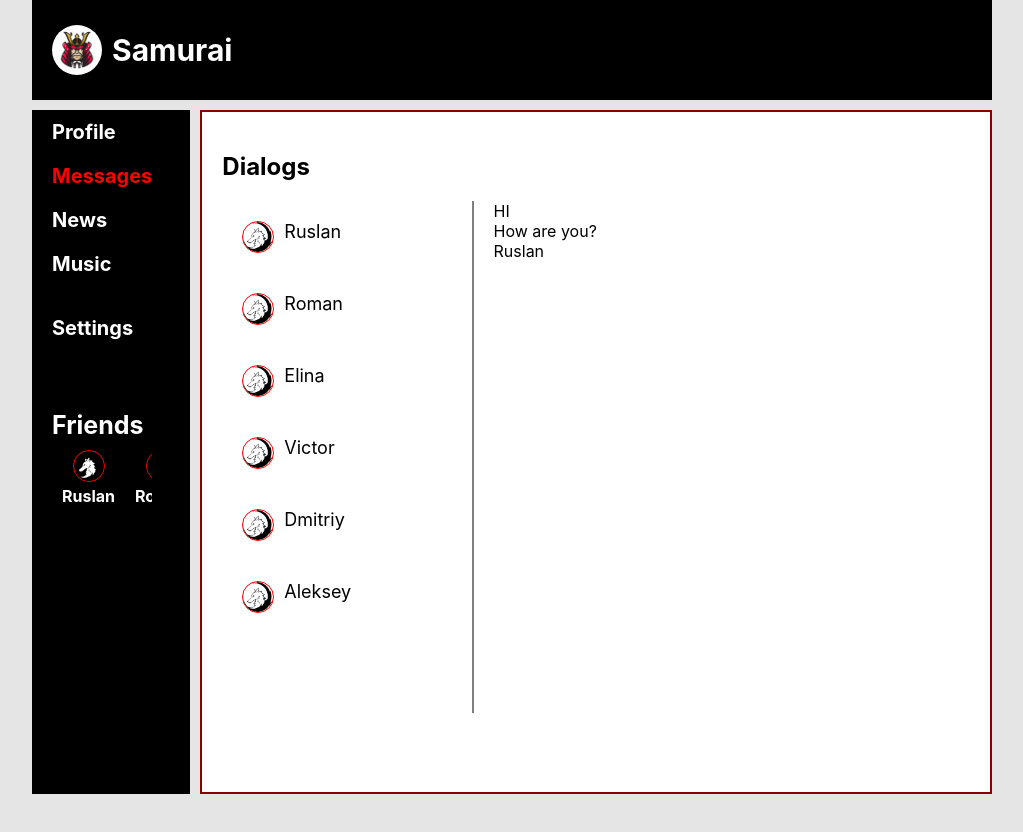
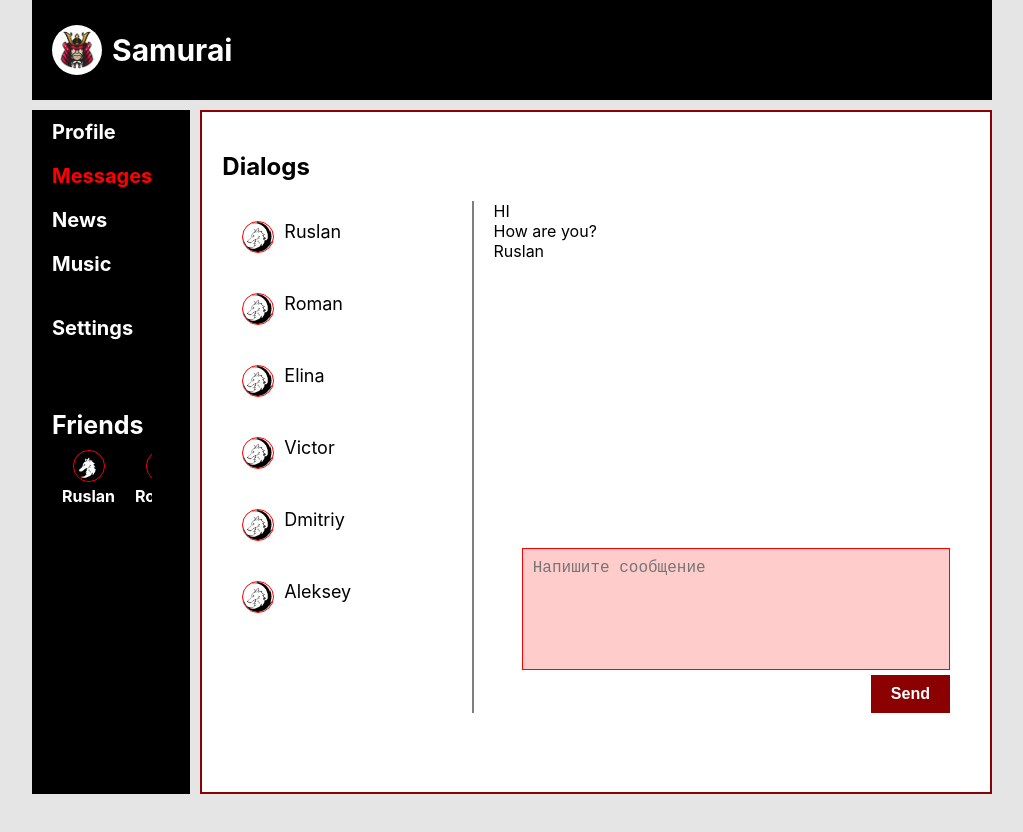
Before and after one commit to Rubikorp/Social-samurai, a React (Create React App) app: page /dialogs in a window 1280 px wide. Shown: the top 832 px of the page, without its empty margins (128-1151 px from the left). Built offline with nearby package versions, Linux system fonts and the light colour scheme.

Commit message:
Lesson 31 onClick, ref, VurtualDom: 1. Прокинул callback от кнопки addPost 2. Создал ref к элементу textarea в MyPosts.jsx 3. там же прописал ф-ю callback 4. создал компонента SendMessaje.jsx

```diff
--- a/src/components/Dialogs/Dialogs.jsx
+++ b/src/components/Dialogs/Dialogs.jsx
@@ -2,6 +2,7 @@ import React from "react";
 import s  from "./Dialogs.module.css"
 import DialogsItem from "./DialogsItem/DialogsItem";
 import Message from "./Messages/Message";
+import SendMessage from "./SendMessage/SendMessaje"
 
 
 const Dialogs = (props) => {
@@ -25,6 +26,7 @@ const Dialogs = (props) => {
                         <div className={s.message__containe}>
                             {messageElement}
                         </div>
+                        <SendMessage />
                     </div>
                 </div>
             </div>
--- a/src/components/Dialogs/Dialogs.module.css
+++ b/src/components/Dialogs/Dialogs.module.css
@@ -19,6 +19,9 @@
     border-left: rgba(0,0,0, 0.5) 2px solid;
     padding: 0 20px;
     overflow: auto;
+    display: flex;
+    flex-direction: column;
+    justify-content: space-between;
 }
 
 .message__containe {
--- a/src/components/Dialogs/Messages/Message.jsx
+++ b/src/components/Dialogs/Messages/Message.jsx
@@ -1,14 +1,15 @@
 import React from "react";
 import styles  from "../Dialogs.module.css"
 
-
-
 const Message = (props) => {
     return (
-        <div className={styles.message}>
-            {props.message}
+        <div>
+            <div className={styles.message}>
+                {props.message}
+            </div>
         </div>
     )
 }
 
+
 export default Message
--- /dev/null
+++ b/src/components/Dialogs/SendMessage/SendMessage.module.css
@@ -0,0 +1,21 @@
+.textarea {
+    padding: 10px;
+    resize: none;
+    width: 89%;
+    height: 100px;
+    background: rgba(255, 0, 0, 0.2);
+    font-size: 16px;
+    border: red 1px solid;
+    transition:  box-shadow 0.1s ease-in-out;
+    color: black;
+}
+
+.textarea:focus {
+    outline: red 2px solid;
+}
+
+.container {
+    display: flex;
+    flex-direction: column;
+    align-items: end;
+}
--- /dev/null
+++ b/src/components/Dialogs/SendMessage/SendMessaje.jsx
@@ -0,0 +1,16 @@
+import React from "react";
+import {BtnAddMessage} from "../../UI/Buttons";
+import styles from "./SendMessage.module.css"
+
+const SendMessage = () => {
+    return (
+        <div className={styles.container}>
+            <textarea
+                className={styles.textarea}
+                placeholder="Напишите сообщение"></textarea>
+            <BtnAddMessage text='Send' />
+        </div>
+    )
+}
+
+export default SendMessage
--- a/src/components/Profile/MyPosts/MyPosts.jsx
+++ b/src/components/Profile/MyPosts/MyPosts.jsx
@@ -6,15 +6,25 @@ import {Btn} from "../../UI/Buttons"
 
 
 const MyPosts = (props) => {
+
+    let newPostElement = React.createRef();
+    let addPost = () => {
+        let text = newPostElement.current.value
+        alert(text)
+    };
+
+
     let postElement = props.postData
         .map(p => (<Post message={p.message} likesCount={p.like} />))
     return (
         <div className={s.containe}>
             <div className='color__font__white'>My post</div>
             <div className={s.myPost}>
-                <textarea placeholder="your news.."></textarea>
+                <textarea
+                    ref={newPostElement}
+                    placeholder="your news.."></textarea>
                 <div className={s.buttons}>
-                    <Btn text="Add post" />
+                    <Btn addPost={addPost} text="Add post" />
                 </div>
             </div>
 
--- a/src/components/UI/Buttons.jsx
+++ b/src/components/UI/Buttons.jsx
@@ -4,7 +4,7 @@ import s from "./Buttons.module.css"
 
 const Btn =(props)=> {
     return (
-        <button className={s.button}>{props.text}</button>
+        <button onClick={props.addPost} className={s.button}>{props.text}</button>
     )
 }
 
@@ -14,4 +14,10 @@ const BtnLike=(props)=> {
     )
 }
 
-export {Btn, BtnLike}
+const BtnAddMessage = (props) => {
+    return (
+        <button className={s.button}>{props.text}</button>
+    )
+}
+
+export {Btn, BtnLike, BtnAddMessage}
```
